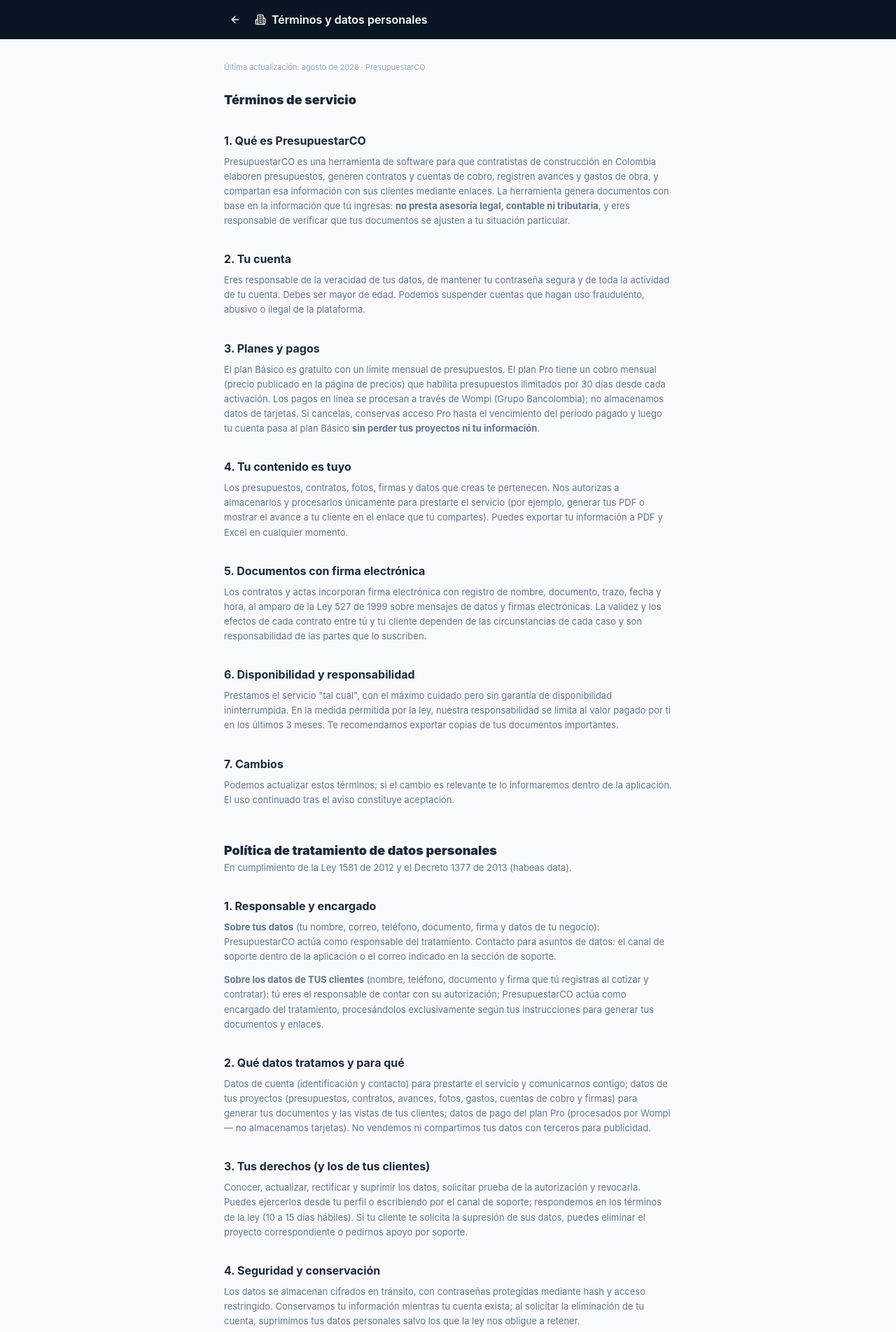
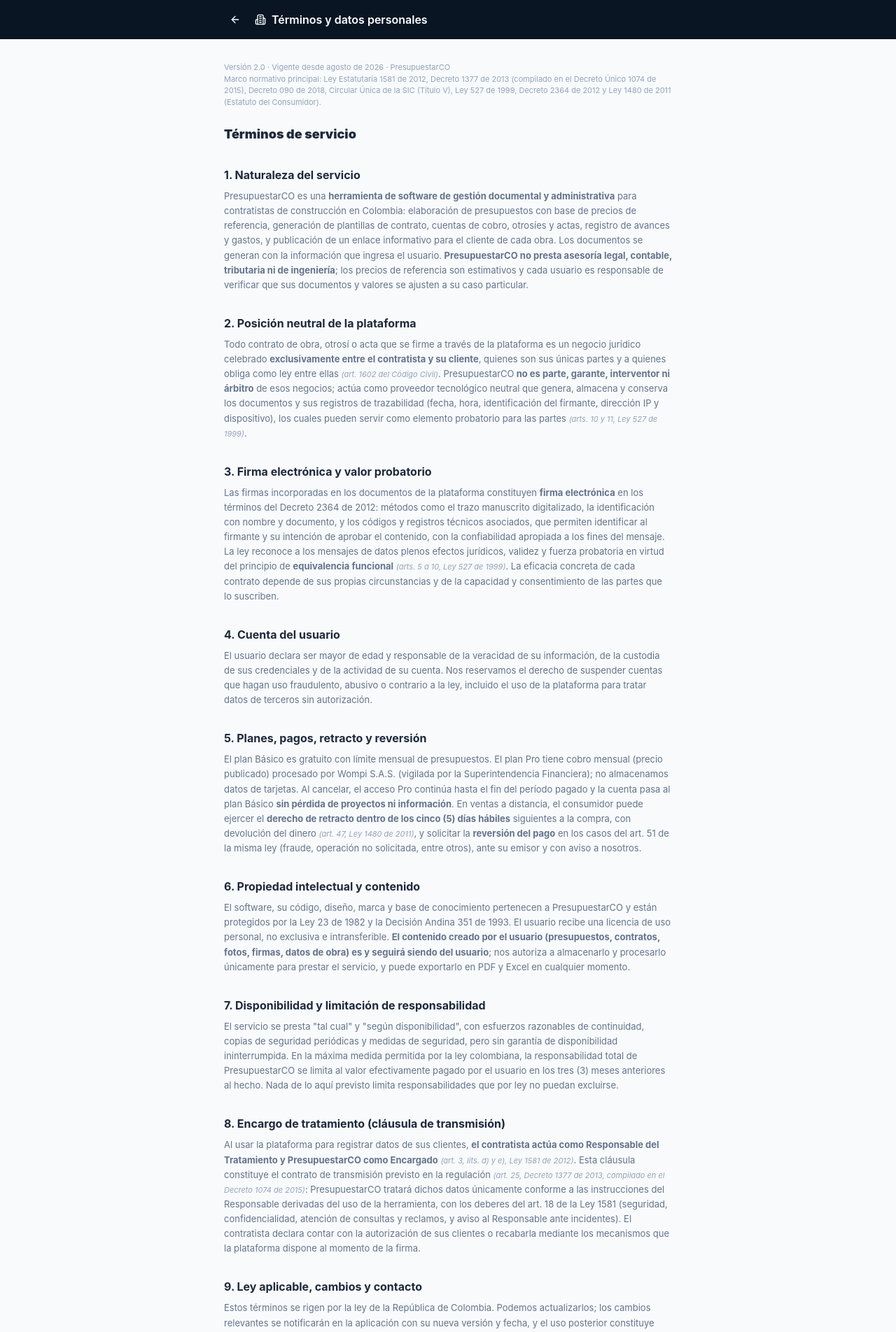
Before and after one commit to jaimeV2505/presupuestar-co, a React (Vite) app in the folder frontend/: page /legal in a window 1280 px wide. Shown: the top 1904 px of the page at 70% size. Built offline with nearby package versions, Linux system fonts and the light colour scheme.

Commit message:
Legal v2.0: términos y política de datos con 22 referencias normativas colombianas exactas

```diff
--- a/frontend/src/pages/Legal.jsx
+++ b/frontend/src/pages/Legal.jsx
@@ -4,6 +4,7 @@
 
 const H = ({ children }) => <h2 className="text-base font-bold text-slate-800 mt-8 mb-2">{children}</h2>
 const P = ({ children }) => <p className="text-[13px] text-slate-500 leading-relaxed mb-3">{children}</p>
+const NORMA = ({ children }) => <span className="text-[11px] text-slate-400 italic">({children})</span>
 
 export default function Legal() {
   return (
@@ -16,83 +17,157 @@
       </header>
 
       <main className="max-w-2xl mx-auto px-4 py-8">
-        <p className="text-[11px] text-slate-400 mb-6">Última actualización: agosto de 2026 · PresupuestarCO</p>
+        <p className="text-[11px] text-slate-400 mb-6">
+          Versión 2.0 · Vigente desde agosto de 2026 · PresupuestarCO<br />
+          Marco normativo principal: Ley Estatutaria 1581 de 2012, Decreto 1377 de 2013 (compilado en el
+          Decreto Único 1074 de 2015), Decreto 090 de 2018, Circular Única de la SIC (Título V),
+          Ley 527 de 1999, Decreto 2364 de 2012 y Ley 1480 de 2011 (Estatuto del Consumidor).
+        </p>
 
         <h1 className="text-lg font-black text-slate-800">Términos de servicio</h1>
 
-        <H>1. Qué es PresupuestarCO</H>
-        <P>PresupuestarCO es una herramienta de software para que contratistas de construcción en Colombia
-        elaboren presupuestos, generen contratos y cuentas de cobro, registren avances y gastos de obra, y
-        compartan esa información con sus clientes mediante enlaces. La herramienta genera documentos con base
-        en la información que tú ingresas: <strong>no presta asesoría legal, contable ni tributaria</strong>,
-        y eres responsable de verificar que tus documentos se ajusten a tu situación particular.</P>
+        <H>1. Naturaleza del servicio</H>
+        <P>PresupuestarCO es una <strong>herramienta de software de gestión documental y administrativa</strong> para
+        contratistas de construcción en Colombia: elaboración de presupuestos con base de precios de referencia,
+        generación de plantillas de contrato, cuentas de cobro, otrosíes y actas, registro de avances y gastos,
+        y publicación de un enlace informativo para el cliente de cada obra. Los documentos se generan con la
+        información que ingresa el usuario. <strong>PresupuestarCO no presta asesoría legal, contable, tributaria
+        ni de ingeniería</strong>; los precios de referencia son estimativos y cada usuario es responsable de
+        verificar que sus documentos y valores se ajusten a su caso particular.</P>
 
-        <H>2. Tu cuenta</H>
-        <P>Eres responsable de la veracidad de tus datos, de mantener tu contraseña segura y de toda la
-        actividad de tu cuenta. Debes ser mayor de edad. Podemos suspender cuentas que hagan uso fraudulento,
-        abusivo o ilegal de la plataforma.</P>
+        <H>2. Posición neutral de la plataforma</H>
+        <P>Todo contrato de obra, otrosí o acta que se firme a través de la plataforma es un negocio jurídico
+        celebrado <strong>exclusivamente entre el contratista y su cliente</strong>, quienes son sus únicas partes
+        y a quienes obliga como ley entre ellas <NORMA>art. 1602 del Código Civil</NORMA>. PresupuestarCO
+        <strong> no es parte, garante, interventor ni árbitro</strong> de esos negocios; actúa como proveedor
+        tecnológico neutral que genera, almacena y conserva los documentos y sus registros de trazabilidad
+        (fecha, hora, identificación del firmante, dirección IP y dispositivo), los cuales pueden servir como
+        elemento probatorio para las partes <NORMA>arts. 10 y 11, Ley 527 de 1999</NORMA>.</P>
 
-        <H>3. Planes y pagos</H>
-        <P>El plan Básico es gratuito con un límite mensual de presupuestos. El plan Pro tiene un cobro mensual
-        (precio publicado en la página de precios) que habilita presupuestos ilimitados por 30 días desde cada
-        activación. Los pagos en línea se procesan a través de Wompi (Grupo Bancolombia); no almacenamos datos
-        de tarjetas. Si cancelas, conservas acceso Pro hasta el vencimiento del período pagado y luego tu
-        cuenta pasa al plan Básico <strong>sin perder tus proyectos ni tu información</strong>.</P>
+        <H>3. Firma electrónica y valor probatorio</H>
+        <P>Las firmas incorporadas en los documentos de la plataforma constituyen <strong>firma electrónica</strong> en
+        los términos del Decreto 2364 de 2012: métodos como el trazo manuscrito digitalizado, la identificación
+        con nombre y documento, y los códigos y registros técnicos asociados, que permiten identificar al
+        firmante y su intención de aprobar el contenido, con la confiabilidad apropiada a los fines del mensaje.
+        La ley reconoce a los mensajes de datos plenos efectos jurídicos, validez y fuerza probatoria en virtud
+        del principio de <strong>equivalencia funcional</strong> <NORMA>arts. 5 a 10, Ley 527 de 1999</NORMA>.
+        La eficacia concreta de cada contrato depende de sus propias circunstancias y de la capacidad y
+        consentimiento de las partes que lo suscriben.</P>
 
-        <H>4. Tu contenido es tuyo</H>
-        <P>Los presupuestos, contratos, fotos, firmas y datos que creas te pertenecen. Nos autorizas a
-        almacenarlos y procesarlos únicamente para prestarte el servicio (por ejemplo, generar tus PDF o
-        mostrar el avance a tu cliente en el enlace que tú compartes). Puedes exportar tu información a
-        PDF y Excel en cualquier momento.</P>
+        <H>4. Cuenta del usuario</H>
+        <P>El usuario declara ser mayor de edad y responsable de la veracidad de su información, de la custodia
+        de sus credenciales y de la actividad de su cuenta. Nos reservamos el derecho de suspender cuentas que
+        hagan uso fraudulento, abusivo o contrario a la ley, incluido el uso de la plataforma para tratar datos
+        de terceros sin autorización.</P>
 
-        <H>5. Documentos con firma electrónica</H>
-        <P>Los contratos y actas incorporan firma electrónica con registro de nombre, documento, trazo, fecha y
-        hora, al amparo de la Ley 527 de 1999 sobre mensajes de datos y firmas electrónicas. La validez y los
-        efectos de cada contrato entre tú y tu cliente dependen de las circunstancias de cada caso y son
-        responsabilidad de las partes que lo suscriben.</P>
+        <H>5. Planes, pagos, retracto y reversión</H>
+        <P>El plan Básico es gratuito con límite mensual de presupuestos. El plan Pro tiene cobro mensual
+        (precio publicado) procesado por Wompi S.A.S. (vigilada por la Superintendencia Financiera); no
+        almacenamos datos de tarjetas. Al cancelar, el acceso Pro continúa hasta el fin del período pagado y la
+        cuenta pasa al plan Básico <strong>sin pérdida de proyectos ni información</strong>. En ventas a
+        distancia, el consumidor puede ejercer el <strong>derecho de retracto dentro de los cinco (5) días
+        hábiles</strong> siguientes a la compra, con devolución del dinero <NORMA>art. 47, Ley 1480 de 2011</NORMA>,
+        y solicitar la <strong>reversión del pago</strong> en los casos del art. 51 de la misma ley (fraude,
+        operación no solicitada, entre otros), ante su emisor y con aviso a nosotros.</P>
 
-        <H>6. Disponibilidad y responsabilidad</H>
-        <P>Prestamos el servicio "tal cual", con el máximo cuidado pero sin garantía de disponibilidad
-        ininterrumpida. En la medida permitida por la ley, nuestra responsabilidad se limita al valor pagado
-        por ti en los últimos 3 meses. Te recomendamos exportar copias de tus documentos importantes.</P>
+        <H>6. Propiedad intelectual y contenido</H>
+        <P>El software, su código, diseño, marca y base de conocimiento pertenecen a PresupuestarCO y están
+        protegidos por la Ley 23 de 1982 y la Decisión Andina 351 de 1993. El usuario recibe una licencia de
+        uso personal, no exclusiva e intransferible. <strong>El contenido creado por el usuario (presupuestos,
+        contratos, fotos, firmas, datos de obra) es y seguirá siendo del usuario</strong>; nos autoriza a
+        almacenarlo y procesarlo únicamente para prestar el servicio, y puede exportarlo en PDF y Excel en
+        cualquier momento.</P>
 
-        <H>7. Cambios</H>
-        <P>Podemos actualizar estos términos; si el cambio es relevante te lo informaremos dentro de la
-        aplicación. El uso continuado tras el aviso constituye aceptación.</P>
+        <H>7. Disponibilidad y limitación de responsabilidad</H>
+        <P>El servicio se presta "tal cual" y "según disponibilidad", con esfuerzos razonables de continuidad,
+        copias de seguridad periódicas y medidas de seguridad, pero sin garantía de disponibilidad
+        ininterrumpida. En la máxima medida permitida por la ley colombiana, la responsabilidad total de
+        PresupuestarCO se limita al valor efectivamente pagado por el usuario en los tres (3) meses anteriores
+        al hecho. Nada de lo aquí previsto limita responsabilidades que por ley no puedan excluirse.</P>
+
+        <H>8. Encargo de tratamiento (cláusula de transmisión)</H>
+        <P>Al usar la plataforma para registrar datos de sus clientes, <strong>el contratista actúa como
+        Responsable del Tratamiento y PresupuestarCO como Encargado</strong> <NORMA>art. 3, lits. d) y e),
+        Ley 1581 de 2012</NORMA>. Esta cláusula constituye el contrato de transmisión previsto en la
+        regulación <NORMA>art. 25, Decreto 1377 de 2013, compilado en el Decreto 1074 de 2015</NORMA>:
+        PresupuestarCO tratará dichos datos únicamente conforme a las instrucciones del Responsable derivadas
+        del uso de la herramienta, con los deberes del art. 18 de la Ley 1581 (seguridad, confidencialidad,
+        atención de consultas y reclamos, y aviso al Responsable ante incidentes). El contratista declara
+        contar con la autorización de sus clientes o recabarla mediante los mecanismos que la plataforma
+        dispone al momento de la firma.</P>
+
+        <H>9. Ley aplicable, cambios y contacto</H>
+        <P>Estos términos se rigen por la ley de la República de Colombia. Podemos actualizarlos; los cambios
+        relevantes se notificarán en la aplicación con su nueva versión y fecha, y el uso posterior constituye
+        aceptación. Notificaciones: el canal de soporte de la aplicación.</P>
 
         <h1 className="text-lg font-black text-slate-800 mt-12">Política de tratamiento de datos personales</h1>
-        <P>En cumplimiento de la Ley 1581 de 2012 y el Decreto 1377 de 2013 (habeas data).</P>
+        <P>Adoptada en cumplimiento de la Ley Estatutaria 1581 de 2012 y su reglamentación
+        <NORMA> Decreto 1377 de 2013, compilado en el Decreto 1074 de 2015</NORMA>.</P>
 
-        <H>1. Responsable y encargado</H>
-        <P><strong>Sobre tus datos</strong> (tu nombre, correo, teléfono, documento, firma y datos de tu
-        negocio): PresupuestarCO actúa como responsable del tratamiento. Contacto para asuntos de datos:
-        el canal de soporte dentro de la aplicación o el correo indicado en la sección de soporte.</P>
-        <P><strong>Sobre los datos de TUS clientes</strong> (nombre, teléfono, documento y firma que tú
-        registras al cotizar y contratar): tú eres el responsable de contar con su autorización;
-        PresupuestarCO actúa como encargado del tratamiento, procesándolos exclusivamente según tus
-        instrucciones para generar tus documentos y enlaces.</P>
+        <H>1. Roles: responsable y encargado</H>
+        <P><strong>Datos del contratista usuario</strong> (nombre, correo, teléfono, documento, firma, datos del
+        negocio y de facturación): PresupuestarCO es el <strong>Responsable del Tratamiento</strong>.</P>
+        <P><strong>Datos de los clientes del contratista</strong> (nombre, documento, teléfono, firma manuscrita
+        digitalizada, dirección de la obra, y registros técnicos de sus interacciones): el contratista es el
+        <strong> Responsable</strong> y PresupuestarCO el <strong>Encargado</strong>, conforme a la cláusula 8
+        de los Términos.</P>
 
-        <H>2. Qué datos tratamos y para qué</H>
-        <P>Datos de cuenta (identificación y contacto) para prestarte el servicio y comunicarnos contigo;
-        datos de tus proyectos (presupuestos, contratos, avances, fotos, gastos, cuentas de cobro y firmas)
-        para generar tus documentos y las vistas de tus clientes; datos de pago del plan Pro (procesados por
-        Wompi — no almacenamos tarjetas). No vendemos ni compartimos tus datos con terceros para publicidad.</P>
+        <H>2. Finalidades</H>
+        <P>(i) Prestar el servicio: crear, firmar, conservar y exhibir los documentos de cada obra y sus enlaces;
+        (ii) trazabilidad y prueba de las firmas y eventos (fecha, hora, IP, dispositivo)
+        <NORMA>art. 8, Decreto 1377 de 2013 — prueba de la autorización</NORMA>; (iii) comunicaciones
+        operativas del servicio; (iv) facturación del plan Pro; (v) seguridad, prevención de fraude y
+        cumplimiento legal. <strong>No vendemos datos ni los compartimos con terceros para publicidad.</strong>
+        No tratamos datos de menores de edad ni datos sensibles como finalidad del servicio.</P>
 
-        <H>3. Tus derechos (y los de tus clientes)</H>
-        <P>Conocer, actualizar, rectificar y suprimir los datos, solicitar prueba de la autorización y
-        revocarla. Puedes ejercerlos desde tu perfil o escribiendo por el canal de soporte; respondemos en
-        los términos de la ley (10 a 15 días hábiles). Si tu cliente te solicita la supresión de sus datos,
-        puedes eliminar el proyecto correspondiente o pedirnos apoyo por soporte.</P>
+        <H>3. Autorización</H>
+        <P>La autorización se obtiene de forma previa, expresa e informada, por escrito o mediante
+        <strong> conductas inequívocas</strong> del titular que permiten concluir razonablemente que la otorgó
+        — como firmar con nombre y documento bajo el aviso de privacidad visible en cada punto de firma; el
+        silencio nunca se asimila a autorización <NORMA>art. 7, Decreto 1377 de 2013</NORMA>. Conservamos
+        prueba de cada autorización con sus registros técnicos <NORMA>art. 8, ibídem</NORMA>. El aviso de
+        privacidad se difunde por este medio electrónico <NORMA>arts. 14 a 17, ibídem</NORMA>.</P>
 
-        <H>4. Seguridad y conservación</H>
-        <P>Los datos se almacenan cifrados en tránsito, con contraseñas protegidas mediante hash y acceso
-        restringido. Conservamos tu información mientras tu cuenta exista; al solicitar la eliminación de tu
-        cuenta, suprimimos tus datos personales salvo los que la ley nos obligue a retener.</P>
+        <H>4. Derechos de los titulares y procedimiento</H>
+        <P>Todo titular puede conocer, actualizar, rectificar y suprimir sus datos, solicitar prueba de la
+        autorización, revocarla y presentar quejas ante la SIC <NORMA>art. 8, Ley 1581 de 2012</NORMA>.
+        Canal: el soporte dentro de la aplicación (o el correo publicado en la sección de soporte).
+        <strong> Consultas</strong>: respuesta en máximo diez (10) días hábiles, prorrogables por cinco (5)
+        informando la causa <NORMA>art. 14</NORMA>. <strong>Reclamos</strong>: leyenda "reclamo en trámite"
+        dentro de los dos (2) días hábiles y respuesta en máximo quince (15) días hábiles, prorrogables por
+        ocho (8) <NORMA>art. 15</NORMA>. La queja ante la SIC procede una vez agotado este trámite
+        <NORMA>art. 16</NORMA>. Si un cliente final ejerce derechos ante su contratista, prestamos al
+        Responsable el apoyo necesario como Encargado.</P>
 
-        <H>5. Transferencias</H>
-        <P>La infraestructura utiliza proveedores de nube (alojamiento y base de datos) que pueden operar
-        fuera de Colombia bajo estándares de seguridad reconocidos, únicamente para la prestación del
-        servicio.</P>
+        <H>5. Transferencia y transmisión internacional</H>
+        <P>La infraestructura de la plataforma (alojamiento y base de datos) opera en los
+        <strong> Estados Unidos de América</strong>, país incluido por la Superintendencia de Industria y
+        Comercio en la lista de países con <strong>nivel adecuado de protección de datos</strong>
+        <NORMA>numeral 3.2, Capítulo Tercero, Título V de la Circular Única — Circular Externa 005 de 2017</NORMA>,
+        por lo que la operación está permitida por el art. 26 de la Ley 1581 de 2012. En virtud del principio
+        de <strong>responsabilidad demostrada</strong>, mantenemos medidas apropiadas y verificables:
+        cifrado en tránsito, contraseñas con hash, controles de acceso por autenticación, límites y registros
+        de auditoría, copias de seguridad periódicas y pruebas automatizadas de seguridad en cada
+        actualización.</P>
+
+        <H>6. Registro Nacional de Bases de Datos (RNBD)</H>
+        <P>El deber de inscripción en el RNBD aplica a sociedades con activos totales superiores a 100.000 UVT
+        <NORMA>Decreto 090 de 2018</NORMA>. Mientras no se supere dicho umbral, PresupuestarCO no está obligada
+        al registro, sin perjuicio del cumplimiento íntegro de las demás obligaciones de la Ley 1581 de 2012,
+        incluida esta política. Superado el umbral, las bases se inscribirán en los plazos reglamentarios.</P>
+
+        <H>7. Seguridad, conservación y supresión</H>
+        <P>Aplicamos el principio de seguridad <NORMA>art. 4, lit. g), Ley 1581 de 2012</NORMA> con las medidas
+        descritas en el numeral 5. Conservamos la información mientras la cuenta exista y por el tiempo
+        razonable y necesario según las finalidades y los deberes contables, fiscales y legales
+        <NORMA>art. 11, Decreto 1377 de 2013</NORMA>. Ante la solicitud de supresión, se eliminan o anonimizan
+        los datos personales, salvo aquellos que deban conservarse por deber legal o contractual — por ejemplo,
+        documentos firmados en los que un tercero también es titular de derechos.</P>
+
+        <H>8. Vigencia</H>
+        <P>Esta política rige desde su publicación y permanece vigente mientras se realice tratamiento de
+        datos personales. Versión 2.0 — agosto de 2026.</P>
 
         <div className="mt-10 text-center">
           <Link to="/registro" className="text-sm text-navy-600 font-medium">← Volver al registro</Link>
```
